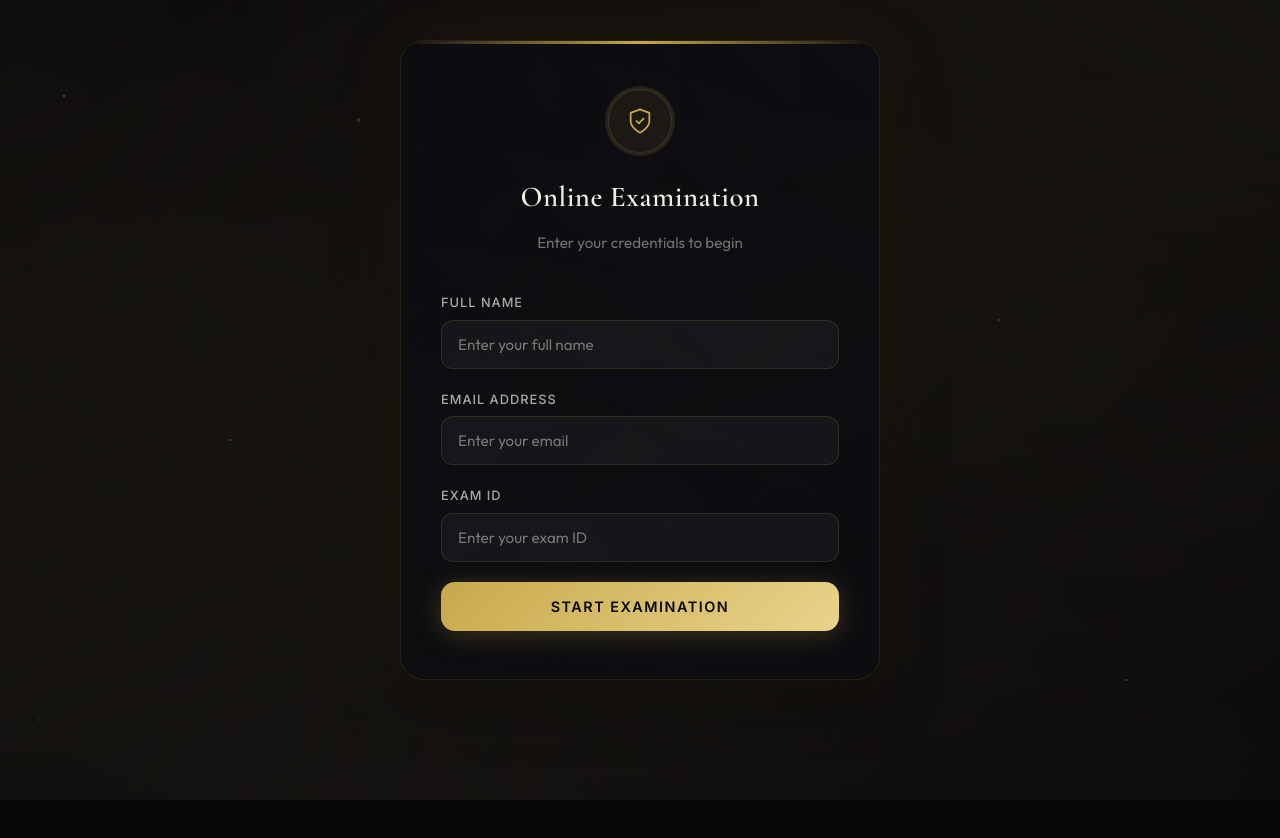
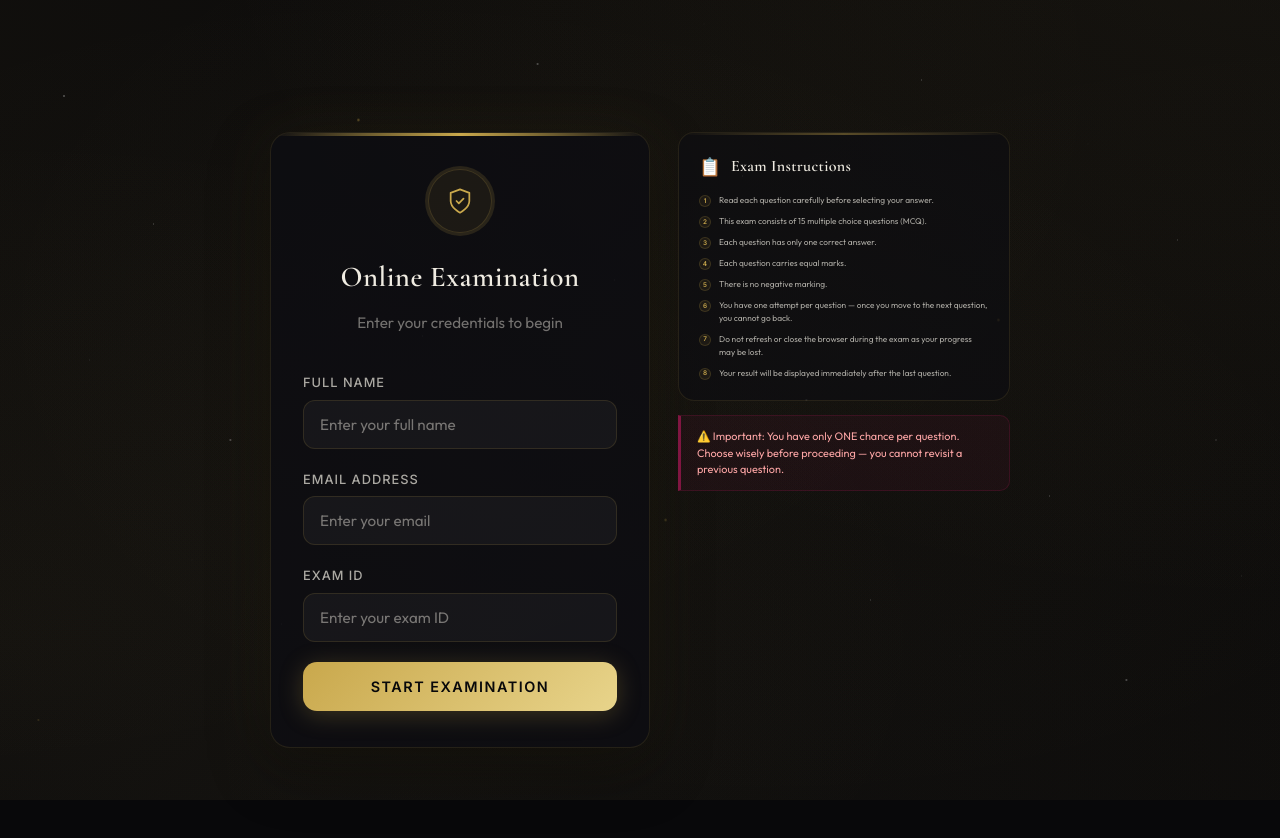
Before and after one commit to soulknowerinc/soulknowerweb, a Next.js app: page /onlinetest in a window 1280 px wide. Shown: the top 838 px of the page. Before the commit the page ends 800 px from the top, so only its background shows below. Built offline with nearby package versions, Linux system fonts and the light colour scheme.

Commit message:
feat: add exam instructions panel and enforce forward-only navigation in online test interface

```diff
--- a/src/app/onlinetest/onlinetest.css
+++ b/src/app/onlinetest/onlinetest.css
@@ -41,7 +41,9 @@
 }
 
 @keyframes examSpin {
-  to { transform: rotate(360deg); }
+  to {
+    transform: rotate(360deg);
+  }
 }
 
 /* ═══════════════════ STEP 1 — VERIFICATION ═══════════════════ */
@@ -49,8 +51,17 @@
   display: flex;
   align-items: center;
   justify-content: center;
-  min-height: 80vh;
+  min-height: 100vh;
+  padding: 24px 20px;
   animation: examFadeIn 0.6s var(--ease-out-expo) both;
+}
+
+.exam-verify-layout {
+  display: flex;
+  align-items: flex-start;
+  gap: 28px;
+  max-width: 1100px;
+  width: 100%;
 }
 
 @keyframes examFadeIn {
@@ -58,10 +69,168 @@
     opacity: 0;
     transform: translateY(30px);
   }
+
   to {
     opacity: 1;
     transform: translateY(0);
   }
+}
+
+/* ─── Instructions Panel (Right Side) ─── */
+.exam-instructions-panel {
+  flex: 1.4;
+  display: flex;
+  flex-direction: column;
+  gap: 14px;
+  animation: examSlideRight 0.7s var(--ease-out-expo) 0.15s both;
+}
+
+@keyframes examSlideRight {
+  from {
+    opacity: 0;
+    transform: translateX(30px);
+  }
+
+  to {
+    opacity: 1;
+    transform: translateX(0);
+  }
+}
+
+.exam-instructions-card,
+.exam-pattern-card {
+  background: rgba(14, 14, 18, 0.7);
+  backdrop-filter: blur(20px);
+  -webkit-backdrop-filter: blur(20px);
+  border: 1px solid var(--border-subtle);
+  border-radius: 16px;
+  padding: 20px 20px;
+  position: relative;
+  overflow: hidden;
+}
+
+.exam-instructions-card::before,
+.exam-pattern-card::before {
+  content: '';
+  position: absolute;
+  top: 0;
+  left: 0;
+  right: 0;
+  height: 2px;
+  background: linear-gradient(90deg, transparent, rgba(201, 168, 76, 0.4), transparent);
+}
+
+.exam-instructions-card-header {
+  display: flex;
+  align-items: center;
+  gap: 10px;
+  margin-bottom: 14px;
+}
+
+.exam-instructions-icon {
+  font-size: 1.1rem;
+  line-height: 1;
+}
+
+.exam-instructions-title {
+  font-family: var(--font-heading);
+  font-size: 1rem;
+  font-weight: 600;
+  color: var(--text-primary);
+  letter-spacing: 0.3px;
+}
+
+/* ─── Numbered Instructions List ─── */
+.exam-instructions-list {
+  list-style: none;
+  padding: 0;
+  margin: 0;
+  display: flex;
+  flex-direction: column;
+  gap: 8px;
+}
+
+.exam-instruction-item {
+  display: flex;
+  align-items: flex-start;
+  gap: 8px;
+}
+
+.exam-instruction-number {
+  display: flex;
+  align-items: center;
+  justify-content: center;
+  min-width: 12px;
+  height: 12px;
+  background: rgba(201, 168, 76, 0.08);
+  border: 1px solid rgba(201, 168, 76, 0.18);
+  border-radius: 6px;
+  font-family: var(--font-ui);
+  font-size: 0.4rem;
+  font-weight: 700;
+  color: var(--accent-gold);
+  flex-shrink: 0;
+  margin-top: 1px;
+}
+
+.exam-instruction-text {
+  font-family: var(--font-body);
+  font-size: 0.52rem;
+  color: var(--text-secondary);
+  line-height: 1.55;
+}
+
+/* ─── Question Pattern Grid ─── */
+.exam-pattern-grid {
+  display: flex;
+  flex-direction: column;
+  gap: 0;
+}
+
+.exam-pattern-row {
+  display: flex;
+  justify-content: space-between;
+  align-items: center;
+  padding: 7px 0;
+  border-bottom: 1px solid rgba(201, 168, 76, 0.06);
+}
+
+.exam-pattern-row:last-child {
+  border-bottom: none;
+}
+
+.exam-pattern-label {
+  font-family: var(--font-ui);
+  font-size: 0.72rem;
+  font-weight: 500;
+  color: var(--text-muted);
+  letter-spacing: 0.3px;
+}
+
+.exam-pattern-value {
+  font-family: var(--font-body);
+  font-size: 0.78rem;
+  font-weight: 500;
+  color: var(--accent-gold);
+  text-align: right;
+  max-width: 55%;
+}
+
+/* ─── Warning Note ─── */
+.exam-instructions-note {
+  background: rgba(225, 29, 112, 0.05);
+  border: 1px solid rgba(225, 29, 112, 0.15);
+  border-left: 3px solid rgba(225, 29, 112, 0.5);
+  border-radius: 0 10px 10px 0;
+  padding: 12px 16px;
+}
+
+.exam-instructions-note p {
+  font-family: var(--font-body);
+  font-size: 0.68rem;
+  color: #fca5a5;
+  line-height: 1.55;
+  margin: 0;
 }
 
 .exam-verify-card {
@@ -69,10 +238,11 @@
   backdrop-filter: blur(24px);
   -webkit-backdrop-filter: blur(24px);
   border: 1px solid var(--border-subtle);
-  border-radius: 24px;
-  padding: 48px 40px;
+  border-radius: 20px;
+  padding: 36px 32px;
   width: 100%;
-  max-width: 480px;
+  max-width: 380px;
+  flex-shrink: 0;
   box-shadow:
     0 0 60px rgba(201, 168, 76, 0.06),
     0 20px 60px rgba(0, 0, 0, 0.4);
@@ -115,8 +285,15 @@
 }
 
 @keyframes examIconPulse {
-  0%, 100% { box-shadow: 0 0 0 0 rgba(201, 168, 76, 0.2); }
-  50% { box-shadow: 0 0 0 12px rgba(201, 168, 76, 0); }
+
+  0%,
+  100% {
+    box-shadow: 0 0 0 0 rgba(201, 168, 76, 0.2);
+  }
+
+  50% {
+    box-shadow: 0 0 0 12px rgba(201, 168, 76, 0);
+  }
 }
 
 .exam-verify-title {
@@ -194,11 +371,27 @@
 }
 
 @keyframes examShake {
-  0%, 100% { transform: translateX(0); }
-  20% { transform: translateX(-6px); }
-  40% { transform: translateX(6px); }
-  60% { transform: translateX(-4px); }
-  80% { transform: translateX(4px); }
+
+  0%,
+  100% {
+    transform: translateX(0);
+  }
+
+  20% {
+    transform: translateX(-6px);
+  }
+
+  40% {
+    transform: translateX(6px);
+  }
+
+  60% {
+    transform: translateX(-4px);
+  }
+
+  80% {
+    transform: translateX(4px);
+  }
 }
 
 /* ─── Submit Button ─── */
@@ -228,7 +421,7 @@
   left: -50%;
   width: 200%;
   height: 200%;
-  background: radial-gradient(circle, rgba(255,255,255,0.15), transparent 60%);
+  background: radial-gradient(circle, rgba(255, 255, 255, 0.15), transparent 60%);
   opacity: 0;
   transition: opacity 0.3s;
 }
@@ -308,6 +501,7 @@
     transform: translateY(-100%);
     opacity: 0;
   }
+
   to {
     transform: translateY(0);
     opacity: 1;
@@ -348,6 +542,7 @@
     opacity: 0;
     transform: scale(0.85);
   }
+
   to {
     opacity: 1;
     transform: scale(1);
@@ -474,8 +669,15 @@
 }
 
 @keyframes examTimerPulse {
-  0%, 100% { opacity: 1; }
-  50% { opacity: 0.6; }
+
+  0%,
+  100% {
+    opacity: 1;
+  }
+
+  50% {
+    opacity: 0.6;
+  }
 }
 
 .exam-timer-text {
@@ -539,6 +741,7 @@
     opacity: 0;
     transform: translateX(20px);
   }
+
   to {
     opacity: 1;
     transform: translateX(0);
@@ -705,16 +908,12 @@
   font-family: var(--font-ui);
   font-size: 0.7rem;
   font-weight: 600;
-  cursor: pointer;
+  cursor: default;
   transition: all 0.3s;
   display: flex;
   align-items: center;
   justify-content: center;
-}
-
-.exam-dot:hover {
-  border-color: rgba(201, 168, 76, 0.3);
-  color: var(--text-secondary);
+  user-select: none;
 }
 
 .exam-dot-active {
@@ -724,10 +923,22 @@
   box-shadow: 0 0 12px rgba(201, 168, 76, 0.15);
 }
 
+.exam-dot-completed {
+  background: rgba(255, 255, 255, 0.04);
+  border-color: rgba(255, 255, 255, 0.1);
+  color: rgba(255, 255, 255, 0.25);
+}
+
 .exam-dot-answered {
   background: rgba(20, 184, 166, 0.1);
   border-color: rgba(20, 184, 166, 0.3);
   color: var(--accent-teal);
+}
+
+.exam-dot-completed.exam-dot-answered {
+  background: rgba(20, 184, 166, 0.06);
+  border-color: rgba(20, 184, 166, 0.15);
+  color: rgba(20, 184, 166, 0.5);
 }
 
 .exam-dot-active.exam-dot-answered {
@@ -886,9 +1097,11 @@
     transform: scale(0);
     opacity: 0;
   }
+
   50% {
     transform: scale(1.2);
   }
+
   to {
     transform: scale(1);
     opacity: 1;
@@ -998,9 +1211,30 @@
     padding: 24px 16px;
   }
 
+  .exam-verify-layout {
+    flex-direction: column;
+    gap: 24px;
+  }
+
+  .exam-verify-container {
+    padding: 24px 16px;
+    min-height: auto;
+  }
+
   .exam-verify-card {
     padding: 36px 24px;
     border-radius: 20px;
+    max-width: 100%;
+  }
+
+  .exam-instructions-panel {
+    gap: 16px;
+  }
+
+  .exam-instructions-card,
+  .exam-pattern-card {
+    padding: 22px 18px;
+    border-radius: 16px;
   }
 
   .exam-verify-title {
--- a/src/app/onlinetest/page.js
+++ b/src/app/onlinetest/page.js
@@ -2,6 +2,28 @@
 
 import { useState, useEffect, useRef, useCallback } from "react";
 import "./onlinetest.css";
+/* ─────────────── EXAM INSTRUCTIONS DATA ─────────────── */
+const EXAM_INSTRUCTIONS = [
+  "Read each question carefully before selecting your answer.",
+  "This exam consists of 15 multiple choice questions (MCQ).",
+  "Each question has only one correct answer.",
+  "Each question carries equal marks.",
+  "There is no negative marking.",
+  "You have one attempt per question — once you move to the next question, you cannot go back.",
+  "Do not refresh or close the browser during the exam as your progress may be lost.",
+  "Your result will be displayed immediately after the last question.",
+];
+
+const EXAM_NOTE = "⚠️ Important: You have only ONE chance per question. Choose wisely before proceeding — you cannot revisit a previous question.";
+
+const QUESTION_PATTERN = {
+  totalQuestions: 15,
+  questionTypes: "Multiple Choice Questions (MCQ)",
+  optionsPerQuestion: 4,
+  correctAnswers: 1,
+  negativeMarking: "None",
+  navigation: "One-way only — forward navigation, no going back",
+};
 
 /* ─────────────── STEP 1 — VERIFICATION FORM ─────────────── */
 function VerificationForm({ onVerified }) {
@@ -45,6 +67,8 @@ function VerificationForm({ onVerified }) {
 
   return (
     <div className="exam-verify-container">
+      <div className="exam-verify-layout">
+        {/* LEFT — Login Form */}
         <div className="exam-verify-card">
           <div className="exam-verify-header">
             <div className="exam-verify-icon">
@@ -123,6 +147,34 @@ function VerificationForm({ onVerified }) {
             </button>
           </form>
         </div>
+
+        {/* RIGHT — Instructions Panel */}
+        <div className="exam-instructions-panel">
+          {/* Instructions List */}
+          <div className="exam-instructions-card">
+            <div className="exam-instructions-card-header">
+              <span className="exam-instructions-icon">📋</span>
+              <h2 className="exam-instructions-title">Exam Instructions</h2>
+            </div>
+            <ol className="exam-instructions-list">
+              {EXAM_INSTRUCTIONS.map((instruction, i) => (
+                <li key={i} className="exam-instruction-item">
+                  <span className="exam-instruction-number">{i + 1}</span>
+                  <span className="exam-instruction-text">{instruction}</span>
+                </li>
+              ))}
+            </ol>
+          </div>
+
+          {/* Question Pattern */}
+
+
+          {/* Warning Note */}
+          <div className="exam-instructions-note">
+            <p>{EXAM_NOTE}</p>
+          </div>
+        </div>
+      </div>
     </div>
   );
 }
@@ -196,13 +248,6 @@ function MCQExam({ candidateId, onComplete, violations, onViolation, onAnswersCh
     clearInterval(timerRef.current);
     if (currentQ < questions.length - 1) {
       setCurrentQ((q) => q + 1);
-    }
-  };
-
-  const prevQuestion = () => {
-    clearInterval(timerRef.current);
-    if (currentQ > 0) {
-      setCurrentQ((q) => q - 1);
     }
   };
 
@@ -328,16 +373,8 @@ function MCQExam({ candidateId, onComplete, violations, onViolation, onAnswersCh
         </div>
       </div>
 
-      {/* Navigation */}
-      <div className="exam-nav">
-        <button
-          className="exam-nav-btn exam-nav-prev"
-          onClick={prevQuestion}
-          disabled={currentQ === 0}
-        >
-          ← Previous
-        </button>
-
+      {/* Navigation — forward only, no going back */}
+      <div className="exam-nav exam-nav-center">
         {isLastQuestion ? (
           <button
             className="exam-submit-btn exam-submit-mcq"
@@ -364,20 +401,16 @@ function MCQExam({ candidateId, onComplete, violations, onViolation, onAnswersCh
         )}
       </div>
 
-      {/* Question dots */}
+      {/* Question dots — view only, no backward navigation */}
       <div className="exam-question-dots">
         {questions.map((_, i) => (
-          <button
+          <span
             key={i}
-            className={`exam-dot ${i === currentQ ? "exam-dot-active" : ""} ${answers[questions[i].id] ? "exam-dot-answered" : ""}`}
-            onClick={() => {
-              clearInterval(timerRef.current);
-              setCurrentQ(i);
-            }}
-            aria-label={`Go to question ${i + 1}`}
+            className={`exam-dot ${i === currentQ ? "exam-dot-active" : ""} ${i < currentQ ? "exam-dot-completed" : ""} ${answers[questions[i].id] ? "exam-dot-answered" : ""}`}
+            aria-label={`Question ${i + 1}`}
           >
             {i + 1}
-          </button>
+          </span>
         ))}
       </div>
     </div>
@@ -715,7 +748,7 @@ export default function OnlineTestPage() {
               type: "terminate",
               violations: newViolations,
             }),
-          }).catch(() => {});
+          }).catch(() => { });
         }
       } else {
         setViolationMessage(
@@ -833,7 +866,7 @@ export default function OnlineTestPage() {
             candidateId={candidateId}
             onComplete={handleMCQComplete}
             violations={violations}
-            onViolation={() => {}}
+            onViolation={() => { }}
             onAnswersChange={(a) => { mcqAnswersRef.current = a; }}
           />
         )}
```
Also changed, not shown: scripts/seed-exam-data.js (+29 -12 lines). Lines whose indentation alone changed are shown as unchanged.
